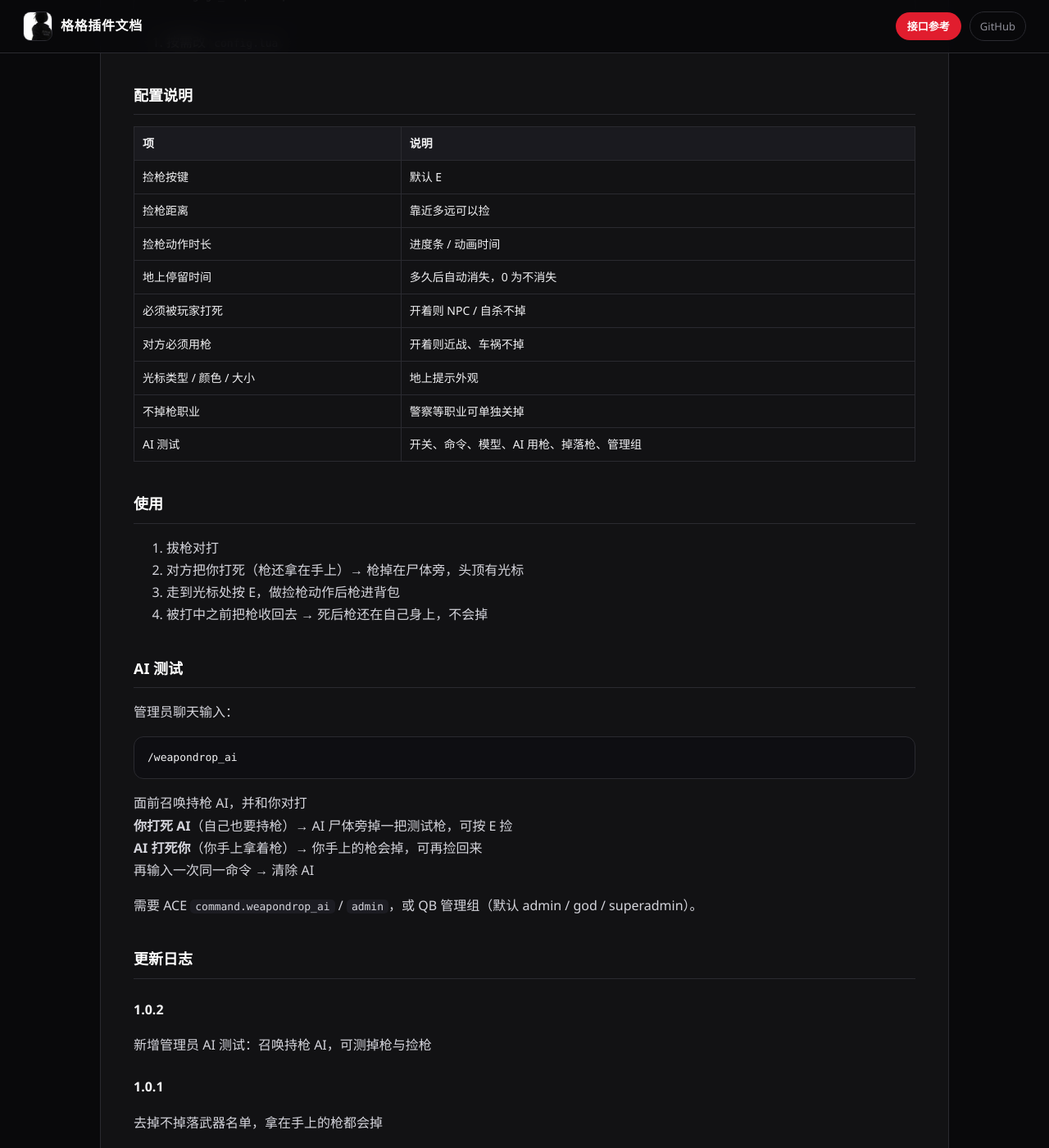
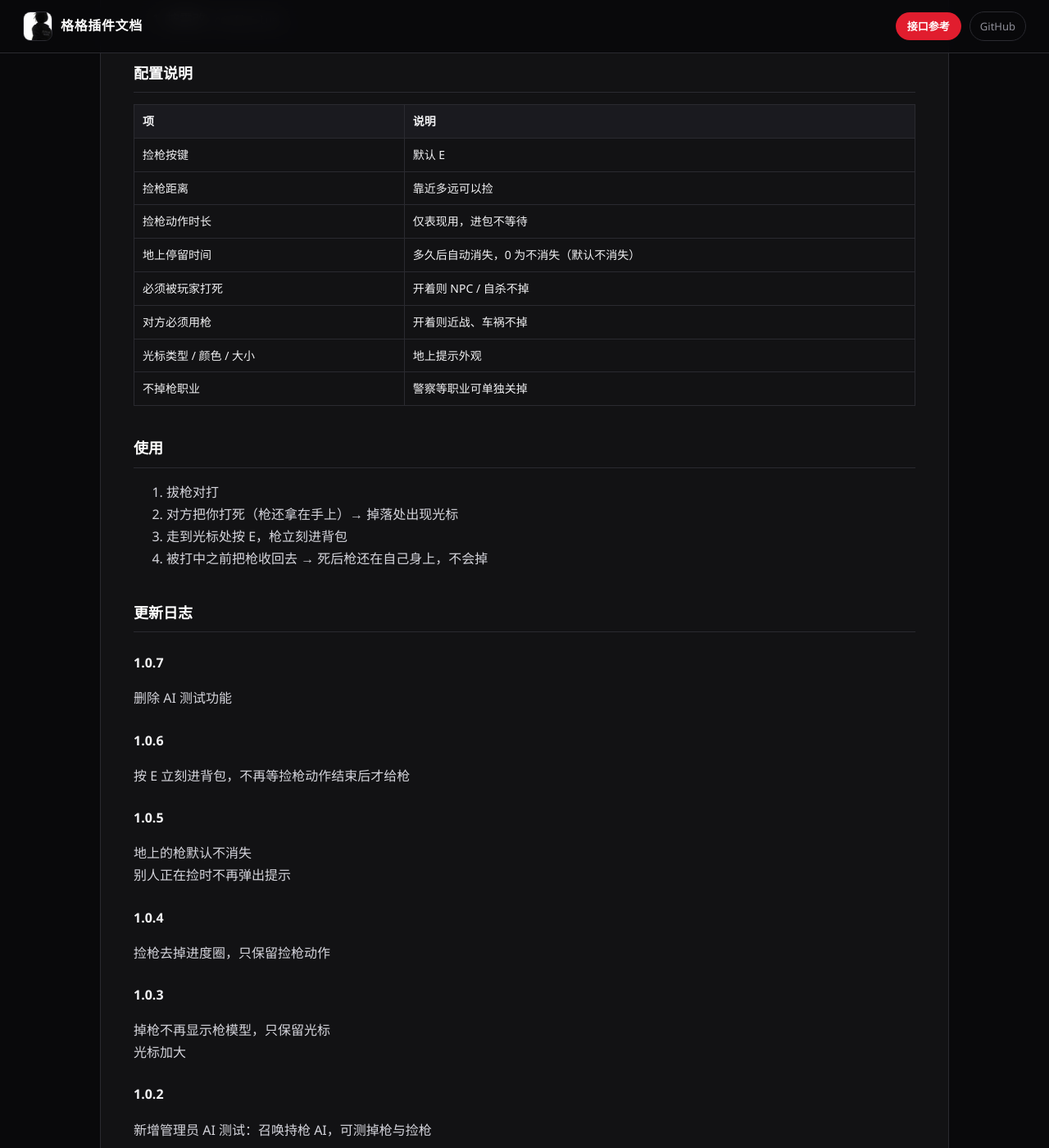
Before and after one commit to gege806/gege-docs, a Jekyll site: the page built from plugins/gege-weapondrop.md, in a window 1280 px wide and 1400 px high, scrolled down 954 px. Shown: the whole window at 82% size. Built offline with Jekyll 4.4.1, drawn with Linux system fonts in a browser that asks for light colours; some of the changed text lies outside the part shown.

Commit message:
Update weapondrop docs to v1.0.7 and drop the AFK index entry.
Co-authored-by: Cursor <cursoragent@cursor.com>

````diff
--- a/plugins/gege-weapondrop.md
+++ b/plugins/gege-weapondrop.md
@@ -7,16 +7,15 @@ title: "gege_weapondrop"
 
 枪战中被对方用枪打死时，手上那把枪会掉在地上。掉落处有光标，靠近按 E 做捡枪动作后拿走。死之前把枪收起来则不会掉。
 
-当前版本：**v1.0.2**
+当前版本：**v1.0.7**
 
 ## 功能
 
 - 双方持枪对打，被打死才掉手上的枪
 - 收枪后再死，枪不会掉
-- 地上生成枪模型，并有光标提示
-- 靠近按 E，播放捡枪动作后拾取（含弹药、配件）
+- 地上只显示光标提示（不生成枪模型）
+- 靠近按 E，立刻进背包并播放捡枪动作
 - 摔死、车撞、近战打死不会掉枪
-- 管理员可召唤 AI 单独测试掉枪 / 捡枪
 
 ## 依赖
 
@@ -42,37 +41,43 @@ ensure gege_weapondrop
 |----|------|
 | 捡枪按键 | 默认 E |
 | 捡枪距离 | 靠近多远可以捡 |
-| 捡枪动作时长 | 进度条 / 动画时间 |
-| 地上停留时间 | 多久后自动消失，0 为不消失 |
+| 捡枪动作时长 | 仅表现用，进包不等待 |
+| 地上停留时间 | 多久后自动消失，0 为不消失（默认不消失） |
 | 必须被玩家打死 | 开着则 NPC / 自杀不掉 |
 | 对方必须用枪 | 开着则近战、车祸不掉 |
 | 光标类型 / 颜色 / 大小 | 地上提示外观 |
 | 不掉枪职业 | 警察等职业可单独关掉 |
-| AI 测试 | 开关、命令、模型、AI 用枪、掉落枪、管理组 |
 
 ## 使用
 
 1. 拔枪对打
-2. 对方把你打死（枪还拿在手上）→ 枪掉在尸体旁，头顶有光标
-3. 走到光标处按 E，做捡枪动作后枪进背包
+2. 对方把你打死（枪还拿在手上）→ 掉落处出现光标
+3. 走到光标处按 E，枪立刻进背包
 4. 被打中之前把枪收回去 → 死后枪还在自己身上，不会掉
 
-## AI 测试
+## 更新日志
 
-管理员聊天输入：
+### 1.0.7
 
-```
-/weapondrop_ai
-```
+- 删除 AI 测试功能
 
-- 面前召唤持枪 AI，并和你对打
-- **你打死 AI**（自己也要持枪）→ AI 尸体旁掉一把测试枪，可按 E 捡
-- **AI 打死你**（你手上拿着枪）→ 你手上的枪会掉，可再捡回来
-- 再输入一次同一命令 → 清除 AI
+### 1.0.6
 
-需要 ACE `command.weapondrop_ai` / `admin`，或 QB 管理组（默认 admin / god / superadmin）。
+- 按 E 立刻进背包，不再等捡枪动作结束后才给枪
 
-## 更新日志
+### 1.0.5
+
+- 地上的枪默认不消失
+- 别人正在捡时不再弹出提示
+
+### 1.0.4
+
+- 捡枪去掉进度圈，只保留捡枪动作
+
+### 1.0.3
+
+- 掉枪不再显示枪模型，只保留光标
+- 光标加大
 
 ### 1.0.2
 
````
Also changed, not shown: index.md (+0 -1 lines).
